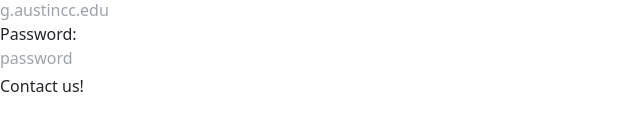
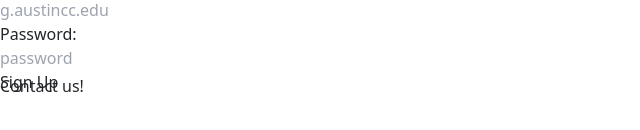
Before and after one commit to leoqode/Riverhacks23, a React (Vite) app in the folder frontend/: page /about in a window 1280 px wide. Both pictures are taken after a click on the button "Login". Shown: the part 220-350 px from the top of the page, without its empty margins (0-640 px from the left). Built offline with nearby package versions, Linux system fonts and the light colour scheme.

Commit message:
onSubmit for SignupComponent

```diff
--- a/frontend/src/App.jsx
+++ b/frontend/src/App.jsx
@@ -1,4 +1,5 @@
 import { BrowserRouter, Route, Routes, Navigate } from 'react-router-dom';
+import { useState } from 'react';
 import About from './pages/About'
 import Game from './pages/Game'
 import Profile from './pages/Profile';
@@ -7,6 +8,7 @@ import NavRoute from './components/NavRoute'
 import ProtectedRoute from './components/ProtectedRoute';
 
 function App() {
+  const [user, setUser] = useState(null);
 
   return (
     <div className="App w-full h-full">
@@ -16,13 +18,13 @@ function App() {
         <Routes>
           <Route
                 path='/about'
-                element={<About/>}
+                element={<About setUser={(user) => {setUser(user)}}/>}
                 />
 
           <Route element={<NavRoute/>} >
             {/* routes with nav here */}
 
-            <Route element={<ProtectedRoute authed={true} redirectPath='/about'/>}>
+            <Route element={<ProtectedRoute authed={!!user} redirectPath='/about'/>}>
 
               <Route
                 path='/game'
--- a/frontend/src/api/connection.js
+++ b/frontend/src/api/connection.js
@@ -1,3 +1,4 @@
-module.export = axios.create({
+import axios from "axios";
+export default axios.create({
   baseURL: 'http://localhost:3000/api'
 });
--- a/frontend/src/components/LandingPage.jsx
+++ b/frontend/src/components/LandingPage.jsx
@@ -5,7 +5,7 @@ import SignupComponent from "./SignupComponent";
 import LoginComponent from "./LoginComponent";
 import { useState } from "react";
 
-const LandingPage = () => {
+const LandingPage = ({ setUser }) => {
   const [landingPageLoginButtonExtended, setLandingPageLoginButtonExtended] =
     useState(false);
   const [landingPageSignupButtonExtended, setLandingPageSignupButtonExtended] =
@@ -39,7 +39,7 @@ const LandingPage = () => {
           style={{ width: "200px", height: "auto" }}
         />
       </header>
-      <body>
+      <div>
         <div>Welcome! Ready to feel good?</div>
         <button
           onClick={handleLoginSignupButtonClick}
@@ -51,13 +51,13 @@ const LandingPage = () => {
           Sign Up
         </button>
         {landingPageLoginButtonExtended && (
-          <LoginComponent id='login-component-extended' />
+          <LoginComponent id='login-component-extended' setUser={setUser} />
         )}
 
         {landingPageSignupButtonExtended && (
-          <SignupComponent id='signup-component-extended' />
+          <SignupComponent id='signup-component-extended' setUser={setUser} />
         )}
-      </body>
+      </div>
 
       <footer>
         <div> Contact us!</div>
--- a/frontend/src/components/LoginComponent.jsx
+++ b/frontend/src/components/LoginComponent.jsx
@@ -2,7 +2,15 @@ import React from "react";
 import './LoginComponent.css'
 
 
-const LoginComponent = ({id}) => {
+const LoginComponent = ({id, setUser}) => {
+  const handleSubmit = (event) => {
+    event.preventDefault();
+
+
+    console.log("Form submitted successfully");
+
+  };
+
   return (
     <div id={id} >
       <form>
@@ -10,6 +18,10 @@ const LoginComponent = ({id}) => {
         <input type='text' placeholder='g.austincc.edu' />
         <label>Password: </label>
         <input type='password' placeholder='password' />
+        {/* Sign Up button */}
+        <button onSubmit={handleSubmit} type='submit'>
+          Sign Up
+        </button>
       </form>
     </div>
   );
--- a/frontend/src/components/SignupComponent.jsx
+++ b/frontend/src/components/SignupComponent.jsx
@@ -1,8 +1,9 @@
 import React, { useState } from "react";
+import connection from "../api/connection";
 
 import "./SignupComponent.css";
 
-const SignupComponent = ({ id }) => {
+const SignupComponent = ({ id, setUser }) => {
   const [email, setEmail] = useState("");
   const [isValidEmail, setIsValidEmail] = useState(true);
 
@@ -23,6 +24,7 @@ const SignupComponent = ({ id }) => {
     event.preventDefault();
 
     if (isValidEmail) {
+      connection.post("/auth/signup", { email: event.target.email.value, password: event.target.password.value})
       // Perform form submission or other actions
       console.log("Form submitted successfully");
     } else {
@@ -46,6 +48,7 @@ const SignupComponent = ({ id }) => {
         <input
           id='acc_email_signup'
           type='text'
+          name="email"
           placeholder='@g.austincc.edu'
           value={email}
           onChange={handleEmailChange}
@@ -60,7 +63,7 @@ const SignupComponent = ({ id }) => {
 
         {/* Set Password input */}
         <label>Set Password</label>
-        <input type='password' />
+        <input type='password' name="password" />
 
         {/* Sign Up button */}
         <button onSubmit={handleSubmit} type='submit'>
--- a/frontend/src/pages/About.jsx
+++ b/frontend/src/pages/About.jsx
@@ -1,9 +1,9 @@
 import LandingPage from '../components/LandingPage.jsx'
 
-function About() {
+function About({ setUser }) {
   return (
     <>
-    <LandingPage/>
+    <LandingPage setUser={setUser}/>
     </>
   )
 }
```
